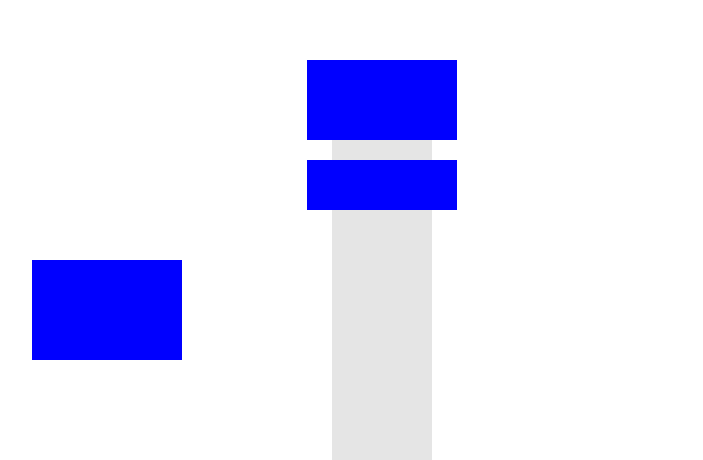
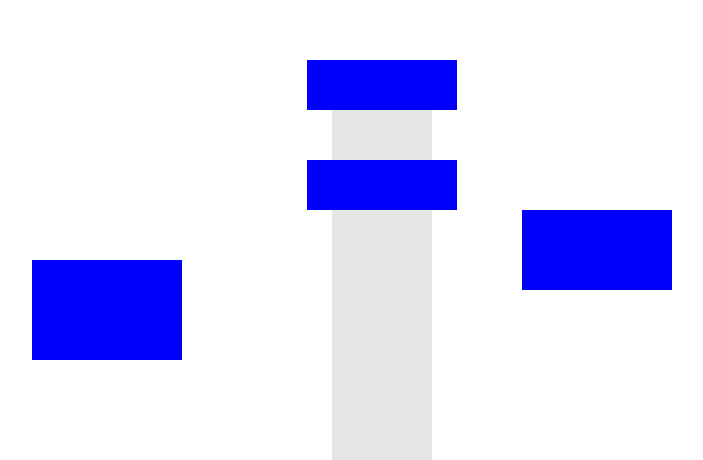
Before and after one commit to ferni2768/quickescape, a React (Create React App) app: page / in a window 1280 px wide. Shown: the part 340-800 px from the top of the page, without its empty margins (258-961 px from the left). Built offline with nearby package versions, Linux system fonts and the light colour scheme.

Commit message:
Rectangles are now components (previously functions) and can be dinamically created

```diff
--- a/src/App.js
+++ b/src/App.js
@@ -2,7 +2,7 @@ import React, { useEffect, useState, useRef } from 'react';
 import { animated } from '@react-spring/web';
 import './App.css';
 import { Camera } from './components/Camera';
-import { Rectangle } from './components/Rectangle';
+import Rectangle from './components/Rectangle';
 
 function App() {
 
@@ -21,11 +21,11 @@ function App() {
   } = Camera(getClientXY);
 
   // Multiple rectangles with independent states
-  const [rectangles,] = useState([
+  const [rectangles, setRectangles] = useState([
     { id: 1, x: -75, y: 0, height: 50 },
     { id: 2, x: -75, y: 100, height: 50 },
     { id: 3, x: -350, y: 200, height: 100 },
-    { id: 4, x: -75, y: 0, height: 80 },
+    { id: 4, x: 140, y: 150, height: 80 },
   ]);
 
   const [updatedRectangleData, setUpdatedRectangleData] = useState(
@@ -43,21 +43,69 @@ function App() {
   const mouseFollowerRef = useRef(null);
   const [adjustedMousePosition, setAdjustedMousePosition] = useState(0);
 
-  const rectangleInstances = rectangles.map((rect) =>
-    Rectangle(
-      viewportState,
-      zoom,
-      centerSectionRef,
-      rect,
-      adjustedMousePosition,
-      gridSize,
-      startX,
-      rectangles,
-      updatedRectangleData,
-      setUpdatedRectangleData,
-      getClientXY
-    )
-  );
+  const rectangleInstances = useRef(
+    rectangles.map((rect) => ({
+      id: rect.id,
+      isDragging: false,
+      isResizing: false,
+      showGhost: false,
+      rectangleProps: {
+        height: {
+          get: () => rect.height,
+        },
+      },
+      getRelativePosition: (position) => position,
+      absoluteRectanglePosition: { x: rect.x, y: rect.y },
+    }))
+  ).current;
+
+  // Handle key press to create a new rectangle
+  useEffect(() => {
+    const handleKeyPress = (event) => {
+      if (event.key === 'b' || event.key === 'B') {
+        const newRectangle = {
+          id: rectangles.length + 1,
+          x: -100,
+          y: -100,
+          height: 50,
+        };
+
+        setRectangles(prevRectangles => [
+          ...prevRectangles,
+          newRectangle
+        ]);
+
+        rectangleInstances.push({
+          id: newRectangle.id,
+          isDragging: false,
+          isResizing: false,
+          showGhost: false,
+          rectangleProps: {
+            height: {
+              get: () => newRectangle.height,
+            },
+          },
+          getRelativePosition: (position) => position,
+          absoluteRectanglePosition: { x: newRectangle.x, y: newRectangle.y },
+        });
+
+        setUpdatedRectangleData(prevData => [
+          ...prevData,
+          {
+            id: newRectangle.id,
+            absolutePosition: { x: newRectangle.x, y: newRectangle.y },
+            height: newRectangle.height,
+          }
+        ]);
+      }
+    };
+
+    window.addEventListener('keydown', handleKeyPress);
+
+    return () => {
+      window.removeEventListener('keydown', handleKeyPress);
+    };
+  }, [rectangles, rectangleInstances, setUpdatedRectangleData]);
 
   // Helper function to get clientX and clientY
   function getClientXY(event) {
@@ -98,7 +146,7 @@ function App() {
       if (activeRectangle !== null) {
         const instance = rectangleInstances[activeRectangle];
         if (instance.isDragging || instance.isResizing) {
-          instance.handleMouseMoveRectangle(event);
+          instance.isDragging = true;
         } else {
           handleMouseMoveCamera(event, positionState, setPositionState, zoom);
         }
@@ -121,10 +169,14 @@ function App() {
   useEffect(() => {
     const handleDown = (event) => {
       event.preventDefault();
-      const rectIndex = rectangles.findIndex(r => event.target.classList.contains(`rectangle-${r.id}`));
-      if (rectIndex !== -1) {
-        setActiveRectangle(rectIndex);
-        rectangleInstances[rectIndex].handleMouseDownRectangle(event);
+      // Find the rectangle that matches the event target's class
+      const rect = rectangles.find(r => event.target.classList.contains(`rectangle-${r.id}`));
+      if (rect) {
+        const rectIndex = rectangleInstances.findIndex(instance => instance.id === rect.id);
+        if (rectIndex !== -1) {
+          setActiveRectangle(rectIndex);
+          rectangleInstances[rectIndex].isDragging = true;
+        }
       } else {
         handleMouseDownCamera(event, setPositionState);
       }
@@ -146,7 +198,7 @@ function App() {
       if (activeRectangle !== null) {
         const instance = rectangleInstances[activeRectangle];
         if (instance.isDragging || instance.isResizing) {
-          instance.handleMouseUpRectangle();
+          instance.isDragging = false;
         }
         setActiveRectangle(null);
       } else if (isCameraDragging) {
@@ -194,37 +246,25 @@ function App() {
             }}
           />
 
-          {rectangles.map((rect, index) => (
+          {rectangles.map((rect) => (
             <React.Fragment key={rect.id}>
-              <animated.div
-                className={`rectangle rectangle-${rect.id} ${rectangleInstances[index].isDragging ? 'dragging' : ''} ${rectangleInstances[index].isResizing ? 'resizing' : ''}`}
-                style={{
-                  transform: rectangleInstances[index].rectangleProps.x.to((x) => {
-                    const relativePos = rectangleInstances[index].getRelativePosition({
-                      x: rectangleInstances[index].rectangleProps.x.get(),
-                      y: rectangleInstances[index].rectangleProps.y.get(),
-                    });
-                    return `translate3d(${relativePos.x}px, ${relativePos.y}px, 0) rotate(${(x - rectangleInstances[index].absoluteRectanglePosition.x) / 10}deg)`;
-                  }),
-                  height: rectangleInstances[index].rectangleProps.height,
-                  position: 'absolute',
-                }}
+              <Rectangle
+                key={rect.id}
+                viewportState={viewportState}
+                zoom={zoom}
+                centerSectionRef={centerSectionRef}
+                rect={rect}
+                adjustedMousePosition={adjustedMousePosition}
+                gridSize={gridSize}
+                startX={startX}
+                allRectangles={rectangles}
+                updatedRectangleData={updatedRectangleData}
+                setUpdatedRectangleData={setUpdatedRectangleData}
+                getClientXY={getClientXY}
+                isDragging={rectangleInstances.find(r => r.id === rect.id).isDragging}
               />
             </React.Fragment>
           ))}
-
-          {activeRectangle !== null && rectangleInstances[activeRectangle].showGhost && (
-            <div
-              className="ghost"
-              style={{
-                left: `${0}px`,
-                top: `${centerSectionRef.current ? Math.min(centerSectionRef.current.offsetHeight - rectangleInstances[activeRectangle].rectangleProps.height.get(),
-                  Math.max(0, Math.round(rectangleInstances[activeRectangle].getRelativePosition(rectangleInstances[activeRectangle].absoluteRectanglePosition).y / gridSize) * gridSize)) : 0}px`,
-                position: 'absolute',
-                height: rectangleInstances[activeRectangle].rectangleProps.height.get()
-              }}
-            />
-          )}
 
           {/* To keep track of the position of the mouse in a window with zoom equal to 1 */}
           <div ref={mouseFollowerRef} style={{ position: 'absolute', pointerEvents: 'none' }} />
--- a/src/components/Rectangle.js
+++ b/src/components/Rectangle.js
@@ -1,9 +1,10 @@
-import { useState, useEffect, useCallback } from 'react';
-import { useSpring } from '@react-spring/web';
+import React, { useState, useEffect, useCallback } from 'react';
+import { useSpring, animated } from '@react-spring/web';
 
-export function Rectangle(viewportState, zoom, centerSectionRef, rect, adjustedMousePosition, gridSize,
-    startX, allRectangles, updatedRectangleData, setUpdatedRectangleData, getClientXY) {
-    const [isDragging, setIsDragging] = useState(false);
+const Rectangle = ({ viewportState, zoom, centerSectionRef, rect, adjustedMousePosition, gridSize,
+    startX, allRectangles, updatedRectangleData, setUpdatedRectangleData, getClientXY, isDragging }) => {
+
+    const [state, setState] = useState(0);
     const [isResizing, setIsResizing] = useState(false);
 
     const [absoluteRectanglePosition, setAbsoluteRectanglePosition] = useState({
@@ -73,11 +74,17 @@ export function Rectangle(viewportState, zoom, centerSectionRef, rect, adjustedM
         [viewportState, centerSectionRef]
     );
 
-    // Handle mouse/touch down for the rectangle to start dragging or resizing
-    const handleMouseDownRectangle = useCallback((event) => {
+    // Handle mouse/touch move for the rectangle to update its position and size
+    const handleMouseRectangle = useCallback((event) => {
+        event.preventDefault();
+
+        if (state === 0) {
+            setState(1);
+            event.stopPropagation();
+
             const { clientX, clientY } = getClientXY(event);
             const currentRectBottom = absoluteRectanglePosition.y + height;
-        setInitialDragPosition({ ...absoluteRectanglePosition });  // Store initial drag position
+            setInitialDragPosition({ ...absoluteRectanglePosition }); // Store initial drag position
 
             if (adjustedMousePosition >= currentRectBottom - 15 && adjustedMousePosition <= currentRectBottom) {
                 setIsResizing(true);
@@ -90,7 +97,6 @@ export function Rectangle(viewportState, zoom, centerSectionRef, rect, adjustedM
                     },
                 }));
             } else {
-            setIsDragging(true);
                 document.body.style.cursor = 'grabbing';
                 const relativeRectPos = getRelativePosition(absoluteRectanglePosition);
                 setPositionState((prev) => ({
@@ -101,17 +107,55 @@ export function Rectangle(viewportState, zoom, centerSectionRef, rect, adjustedM
                     },
                 }));
             }
-    }, [getRelativePosition, absoluteRectanglePosition, viewportState, zoom, height, adjustedMousePosition, getClientXY]);
+        } else if (state === 1) {
 
-    // Handle mouse/touch up for the rectangle to stop dragging
-    const handleMouseUpRectangle = useCallback(() => {
+            if (event.touches && event.touches.length > 1) {
+                setState(0);
+                return;
+            }
+
+            const { clientX, clientY } = getClientXY(event);
+            if (!isResizing) {
+                const newMousePosition = { x: clientX, y: clientY };
+                setPositionState((prev) => ({
+                    ...prev,
+                    mousePosition: newMousePosition,
+                }));
+                const newAbsolutePosition = {
+                    x: (newMousePosition.x - positionState.offset.x) / zoom - (centerSectionRef.current ? parseFloat(centerSectionRef.current.style.left) - viewportState.cameraPosition.x : viewportState.windowSize.width / 2),
+                    y: (newMousePosition.y - positionState.offset.y) / zoom - (centerSectionRef.current ? parseFloat(centerSectionRef.current.style.top) - viewportState.cameraPosition.y : viewportState.windowSize.height / 2)
+                };
+                setAbsoluteRectanglePosition(newAbsolutePosition);
+            } else {
+                const newY = clientY - positionState.offset.y;
+                const newHeight = Math.max(20, Math.min(300, Math.round((newY - absoluteRectanglePosition.y) / gridSize) * gridSize));
+                var canResize = true;
+
+                if (absoluteRectanglePosition.x === startX) {
+                    for (let i = 1; i < allRectangles.length + 1; i++) {
+                        if ((allRectangles[i - 1].id !== rect.id) && doesOverlap(i, undefined, newHeight)) {
+                            canResize = false;
+                            break;
+                        }
+                    }
+                }
+                if (canResize) setHeight(newHeight);
+            }
+        }
+    }, [isDragging, centerSectionRef, viewportState, zoom, positionState, isResizing, gridSize, allRectangles, absoluteRectanglePosition, height, doesOverlap, getClientXY, adjustedMousePosition, getRelativePosition, state]);
+
+    // Handle mouse/touch down/up for the rectangle
+    useEffect(() => {
         if (isDragging) {
+            window.addEventListener('mousemove', handleMouseRectangle);
+            window.addEventListener('touchmove', handleMouseRectangle, { passive: false });
+        } else {
+            if (!isResizing) {
                 var overlapping = false;
 
                 if (showGhost) {
                     for (let i = 1; i < allRectangles.length + 1; i++) {
                         if ((allRectangles[i - 1].id !== rect.id) && doesOverlap(i, Math.round(absoluteRectanglePosition.y / gridSize) * gridSize)) {
-                        setAbsoluteRectanglePosition(initialDragPosition);
                             overlapping = true;
                             break;
                         }
@@ -122,51 +166,23 @@ export function Rectangle(viewportState, zoom, centerSectionRef, rect, adjustedM
                     const snappedY = centerSectionRef.current ? Math.min(centerSectionRef.current.offsetHeight - height,
                         Math.max(0, Math.round(absoluteRectanglePosition.y / gridSize) * gridSize)) : Math.max(0, Math.round(absoluteRectanglePosition.y / gridSize) * gridSize);
                     setAbsoluteRectanglePosition({ x: viewportState.cameraPosition.x + viewportState.windowSize.width / 2 - 75, y: snappedY });
-            } else if (overlapping) {
+                } else if (showGhost && overlapping) {
                     setAbsoluteRectanglePosition(initialDragPosition);
                 }
+            }
 
-        }
-        setIsDragging(false);
             setIsResizing(false);
             document.body.style.cursor = 'default';
-    }, [showGhost, absoluteRectanglePosition, viewportState, gridSize, doesOverlap, allRectangles, initialDragPosition, rect.id, isDragging, centerSectionRef, height]);
+            window.removeEventListener('mousemove', handleMouseRectangle);
+            window.removeEventListener('touchmove', handleMouseRectangle);
+            setState(0);
+        }
 
-    // Handle mouse/touch move for the rectangle to update its position
-    const handleMouseMoveRectangle = useCallback((event) => {
-        if (event.touches && event.touches.length > 1) {
-            handleMouseUpRectangle(event.touches[0]);
-            return;
-        }
-        const { clientX, clientY } = getClientXY(event);
-        if (isDragging) {
-            const newMousePosition = { x: clientX, y: clientY };
-            setPositionState((prev) => ({
-                ...prev,
-                mousePosition: newMousePosition,
-            }));
-            const newAbsolutePosition = {
-                x: (newMousePosition.x - positionState.offset.x) / zoom - (centerSectionRef.current ? parseFloat(centerSectionRef.current.style.left) - viewportState.cameraPosition.x : viewportState.windowSize.width / 2),
-                y: (newMousePosition.y - positionState.offset.y) / zoom - (centerSectionRef.current ? parseFloat(centerSectionRef.current.style.top) - viewportState.cameraPosition.y : viewportState.windowSize.height / 2)
+        return () => {
+            window.removeEventListener('mousemove', handleMouseRectangle);
+            window.removeEventListener('touchmove', handleMouseRectangle);
         };
-            setAbsoluteRectanglePosition(newAbsolutePosition);
-        } else if (isResizing) {
-            const newY = clientY - positionState.offset.y;
-            const newHeight = Math.max(20, Math.min(300, Math.round((newY - absoluteRectanglePosition.y) / gridSize) * gridSize));
-            var canResize = true;
-
-            if (absoluteRectanglePosition.x === startX) {
-                for (let i = 1; i < allRectangles.length + 1; i++) {
-                    if ((allRectangles[i - 1].id !== rect.id) && doesOverlap(i, undefined, newHeight)) {
-                        setHeight(height);
-                        canResize = false;
-                        break;
-                    }
-                }
-            }
-            if (canResize) setHeight(newHeight);
-        }
-    }, [isDragging, centerSectionRef, viewportState, zoom, positionState, isResizing, gridSize, allRectangles, absoluteRectanglePosition, height, doesOverlap, rect.id, startX, getClientXY, handleMouseUpRectangle]);
+    }, [isDragging, initialDragPosition, rect.id]);
 
     // Show ghost when rectangle is in the center section
     useEffect(() => {
@@ -191,18 +207,37 @@ export function Rectangle(viewportState, zoom, centerSectionRef, rect, adjustedM
         }));
     }, [absoluteRectanglePosition, zoom, viewportState.cameraPosition, getRelativePosition]);
 
-    return {
-        rectangleProps,
-        positionState,
-        setPositionState,
-        handleMouseDownRectangle,
-        handleMouseUpRectangle,
-        handleMouseMoveRectangle,
-        getRelativePosition,
-        showGhost,
-        isDragging,
-        isResizing,
-        absoluteRectanglePosition,
-        height
+
+    return (
+        <div>
+            <animated.div
+                className={`rectangle rectangle-${rect.id} ${isDragging ? 'dragging' : ''} ${isResizing ? 'resizing' : ''}`}
+                style={{
+                    transform: rectangleProps.x.to((x) => {
+                        const relativePos = getRelativePosition({
+                            x: rectangleProps.x.get(),
+                            y: rectangleProps.y.get(),
+                        });
+                        return `translate3d(${relativePos.x}px, ${relativePos.y}px, 0) rotate(${(x - absoluteRectanglePosition.x) / 10}deg)`;
+                    }),
+                    height: rectangleProps.height,
+                    position: 'absolute',
+                }}
+            />
+
+            {isDragging && showGhost && (
+                <div className="ghost"
+                    style={{
+                        left: `${0}px`,
+                        top: `${centerSectionRef.current ? Math.min(centerSectionRef.current.offsetHeight - height,
+                            Math.max(0, Math.round(absoluteRectanglePosition.y / gridSize) * gridSize)) : 0}px`,
+                        position: 'absolute',
+                        height: height
+                    }}
+                />
+            )}
+        </div >
+    );
 };
-}
+
+export default Rectangle;
```
Lines whose indentation alone changed are shown as unchanged.
